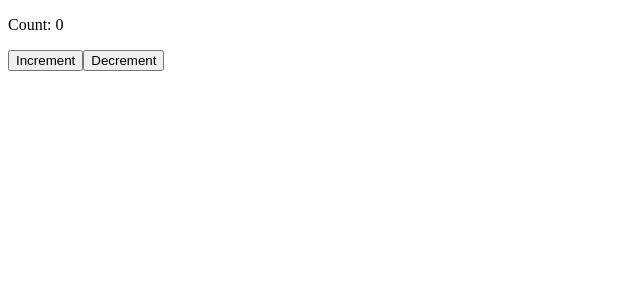
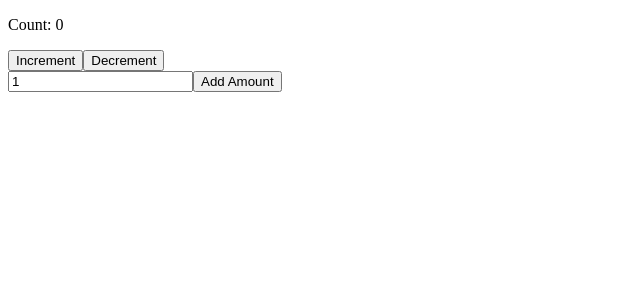
Before and after one commit to KModestas/JS-playground, a React (Create React App) app in the folder react-demo/: page / in a window 1280 px wide. Shown: the top 300 px of the page, without its empty margins (0-640 px from the left). Built offline with nearby package versions, Linux system fonts and the light colour scheme.

Commit message:
redux toolkit example

```diff
--- a/react-demo/package.json
+++ b/react-demo/package.json
@@ -3,6 +3,7 @@
   "version": "0.1.0",
   "private": true,
   "dependencies": {
+    "@reduxjs/toolkit": "^1.9.5",
     "@testing-library/jest-dom": "^5.17.0",
     "@testing-library/react": "^13.4.0",
     "@testing-library/user-event": "^13.5.0",
--- a/react-demo/src/ReduxToolkit.jsx
+++ b/react-demo/src/ReduxToolkit.jsx
@@ -1,59 +1,53 @@
-// import React from "react";
-// import ReactDOM from "react-dom";
-// import { configureStore, createSlice } from "@reduxjs/toolkit";
-// import { Provider, connect } from "react-redux";
+// Required imports
+import React, { useState } from "react";
+import { configureStore, createSlice } from "@reduxjs/toolkit";
+import { useDispatch, useSelector } from "react-redux";
 
-// // Slice
-// const counterSlice = createSlice({
-//   name: "counter",
-//   initialState: 0,
-//   reducers: {
-//     increment: (state, action) => state + action.payload,
-//     decrement: (state, action) => state - action.payload,
-//   },
-// });
+// 1. Create a slice of the global state
+const counterSlice = createSlice({
+  name: "counter", // Used as a prefix for generated action types e.g. counter_increment
+  initialState: 0, // Initial state value for this slice
+  reducers: {
+    increment: (state) => state + 1,
+    decrement: (state) => state - 1,
+    addByAmount: (state, action) => state + action.payload,
+  },
+});
 
-// const { actions, reducer } = counterSlice;
-// const { increment, decrement } = actions;
+// Exporting actions for use within components
+export const { increment, decrement, addByAmount } = counterSlice.actions;
 
-// // Store
-// export const store = configureStore({
-//   reducer: {
-//     counter: reducer,
-//   },
-// });
+// 2. Set up the Redux store
+export const store = configureStore({
+  reducer: {
+    counter: counterSlice.reducer, // Connect our slice reducer to the store
+  },
+});
 
-// // Counter Component
-// const Counter = ({ count, increment, decrement }) => (
-//   <div>
-//     <p>Count: {count}</p>
-//     <button onClick={() => increment(1)}>Increment by 1</button>
-//     <button onClick={() => increment(5)}>Increment by 5</button>
-//     <button onClick={() => decrement(1)}>Decrement by 1</button>
-//     <button onClick={() => decrement(5)}>Decrement by 5</button>
-//   </div>
-// );
+// 3. Create a React component that interacts with the Redux store
+export function ReduxToolkitCounter() {
+  // Access the specific slice of state. this hook is basically like connect() + mapStateToProps, it subscribes to changes then re-renders, passing your component the new state
+  const count = useSelector((state) => state.counter);
+  // Get the dispatch function to dispatch actions to the Redux store
+  const dispatch = useDispatch();
+  // Local state for the input amount
+  const [amount, setAmount] = useState(1);
 
-// // mapStateToProps and mapDispatchToProps
-// const mapStateToProps = (state) => ({
-//   count: state.counter,
-// });
-
-// const mapDispatchToProps = {
-//   increment,
-//   decrement,
-// };
-
-// export const ConnectedCounter = connect(
-//   mapStateToProps,
-//   mapDispatchToProps
-// )(Counter);
-
-// // App
-// const App = () => (
-//   <Provider store={store}>
-//     <ConnectedCounter />
-//   </Provider>
-// );
-
-// ReactDOM.render(<App />, document.getElementById("root"));
+  return (
+    <div>
+      <p>Count: {count}</p>
+      <button onClick={() => dispatch(increment())}>Increment</button>
+      <button onClick={() => dispatch(decrement())}>Decrement</button>
+      <div>
+        <input
+          type="number"
+          value={amount}
+          onChange={(e) => setAmount(Number(e.target.value))}
+        />
+        <button onClick={() => dispatch(addByAmount(amount))}>
+          Add Amount
+        </button>
+      </div>
+    </div>
+  );
+}
--- a/react-demo/src/index.jsx
+++ b/react-demo/src/index.jsx
@@ -1,17 +1,20 @@
 import React from "react";
 import ReactDOM from "react-dom";
 import { Provider } from "react-redux";
+import { Provider as ReduxToolKitProvider } from "react-redux";
 
 import FunctionLifecycle from "./FunctionLifecycle";
 import ClassLifecycle from "./ClassLifecycle";
 import SyntheticEvents from "./SyntheticEvents";
 
-import { store, ReduxCounter } from "./Redux";
+// import { store, ReduxCounter } from "./Redux";
+import { store, ReduxToolkitCounter } from "./ReduxToolkit";
 
 const App = () => (
   <Provider store={store}>
     {/* <SyntheticEvents /> */}
-    <ReduxCounter />
+    {/* <ReduxCounter /> */}
+    <ReduxToolkitCounter />
     {/* <ClassLifecycle />
     <FunctionLifecycle /> */}
   </Provider>
```
Also changed, not shown: 1 other file (tests, documents, lock files or other folders).
